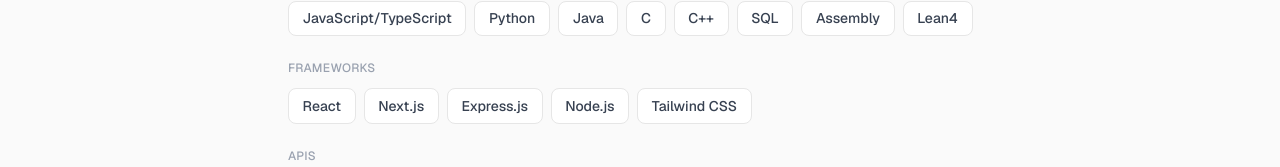
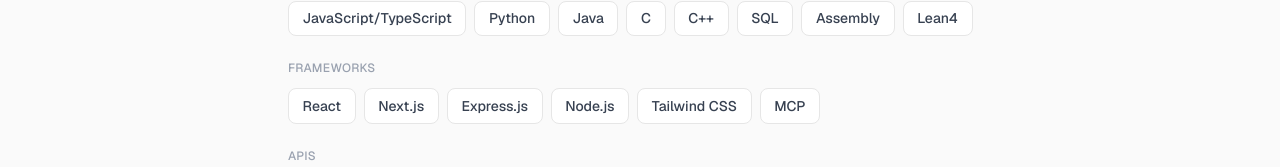
Before and after one commit to SeungwooDY/portfolio, a Next.js app: page / in a window 1280 px wide. Shown: the part 633-800 px from the top of the page. Built offline with nearby package versions, Linux system fonts and the light colour scheme.

Commit message:
updates to framework section

```diff
--- a/app/page.tsx
+++ b/app/page.tsx
@@ -165,6 +165,12 @@
         description:
           "A utility-first CSS framework that lets you style directly in your markup without writing custom CSS.",
         usedIn: ["overlink", "stockd", "archr", "crisiskit"],
+      },
+      {
+        name: "MCP",
+        description:
+          "Open-source standard created by Anthropic that allows AI assistants to securely connect directly to external data sources and tools",
+        usedIn: ["Within"],
       },
     ],
   },
```
